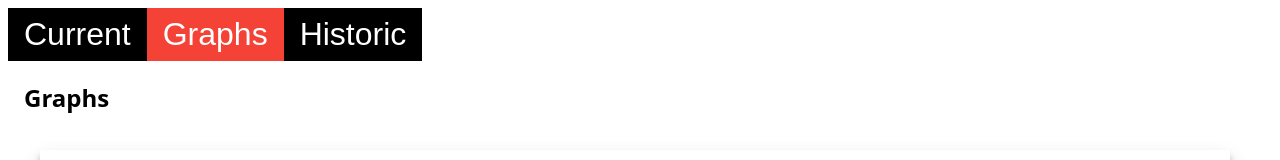
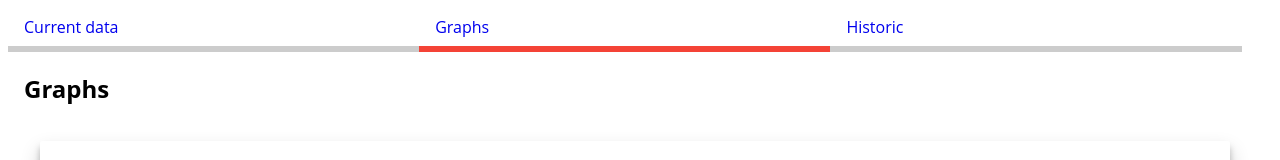
Before and after one commit to myxor/sensorlog, a plain HTML site: page frontend/index.html in a window 1280 px wide. Shown: the top 160 px of the page. Drawn offline with nearby package versions, Linux system fonts and the light colour scheme; no server answers.

Commit message:
Improve tab menu

```diff
--- a/frontend/index.html
+++ b/frontend/index.html
@@ -18,13 +18,17 @@
 
 <body>
 
-
-  <div class="bar black">
-    <button class="bar-item button tablink" onclick="openTab(event,'Current')">Current</button>
-    <button class="bar-item button tablink red" onclick="openTab(event,'Graphs')">Graphs</button>
-    <button class="bar-item button tablink" onclick="openTab(event,'Historic')">Historic</button>
+  <div class="row">
+     <a href="javascript:void(0)" onclick="openTab(event, 'Current');">
+       <div class="third tablink bottombar hover-light-grey padding">Current data</div>
+     </a>
+     <a href="javascript:void(0)" onclick="openTab(event, 'Graphs');">
+       <div class="third tablink bottombar hover-light-grey padding border-red">Graphs</div>
+     </a>
+     <a href="javascript:void(0)" onclick="openTab(event, 'Historic');">
+       <div class="third tablink bottombar hover-light-grey padding">Historic</div>
+     </a>
    </div>
-  <br>
 
   <div id="Current" class="container border tab" style="display:none">
     <h2>Current</h2>
@@ -65,10 +69,10 @@
      }
      tablinks = document.getElementsByClassName("tablink");
      for (i = 0; i < x.length; i++) {
-        tablinks[i].className = tablinks[i].className.replace(" red", "");
+       tablinks[i].className = tablinks[i].className.replace(" border-red", "");
      }
      document.getElementById(tabName).style.display = "block";
-      evt.currentTarget.className += " red";
+     evt.currentTarget.firstElementChild.className += " border-red";
     }
   </script>
 
--- a/frontend/sensorlog.css
+++ b/frontend/sensorlog.css
@@ -142,3 +142,28 @@ h1 {
   color: #fff !important;
   background-color: #000 !important
 }
+
+.third {
+  float: left;
+  width: 100%;
+  padding: 8px 16px !important;
+}
+
+@media (min-width:601px) {
+  .third {
+    width: 30%
+  }
+}
+
+.bottombar {
+  border-bottom: 6px solid #ccc !important
+}
+
+.border-red {
+  border-color: #f44336 !important;
+}
+
+light-grey, .hover-light-grey:hover, .light-gray, .hover-light-gray:hover {
+  color: #000 !important;
+  background-color: #f1f1f1 !important
+}
```
Lines whose indentation alone changed are shown as unchanged.
